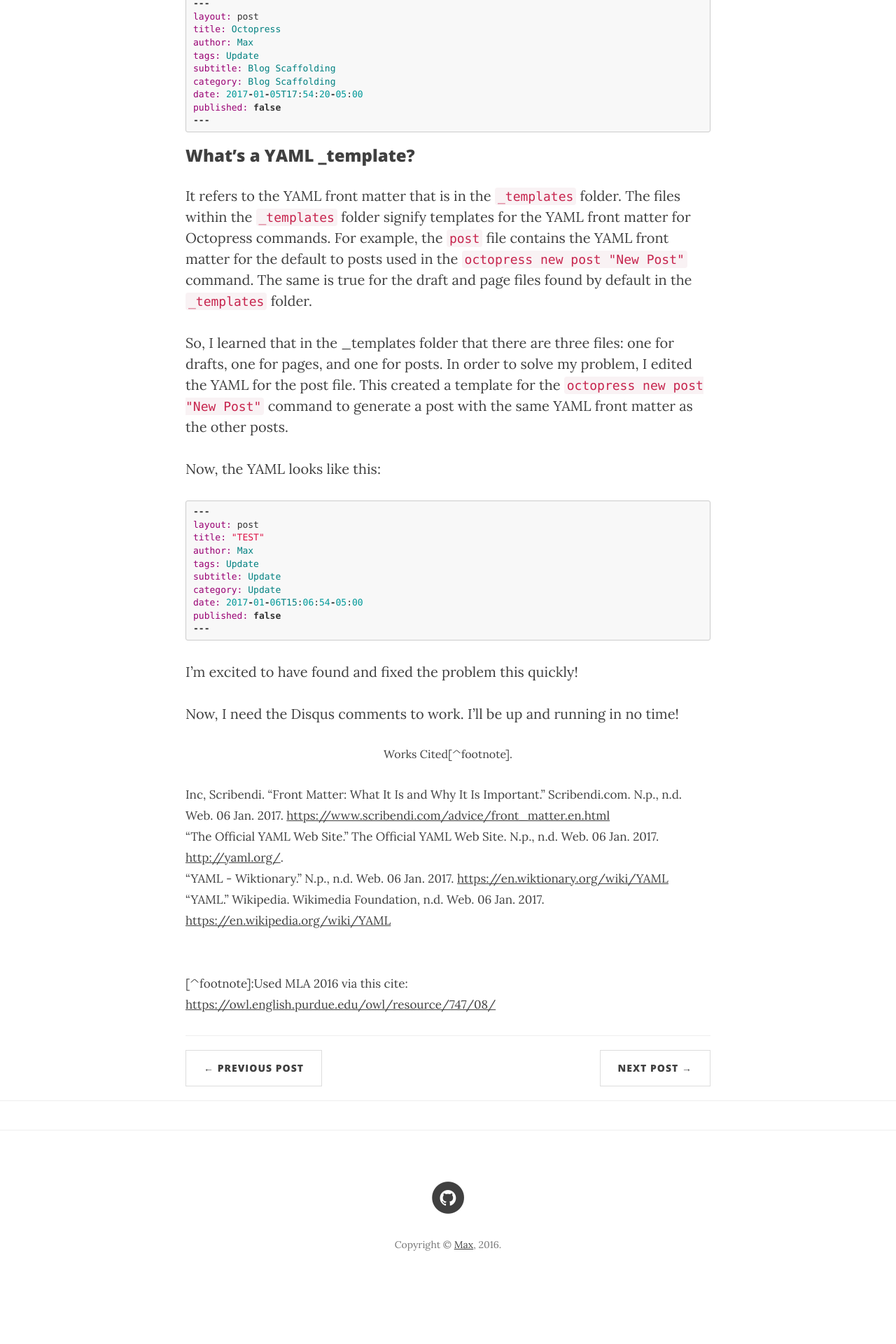
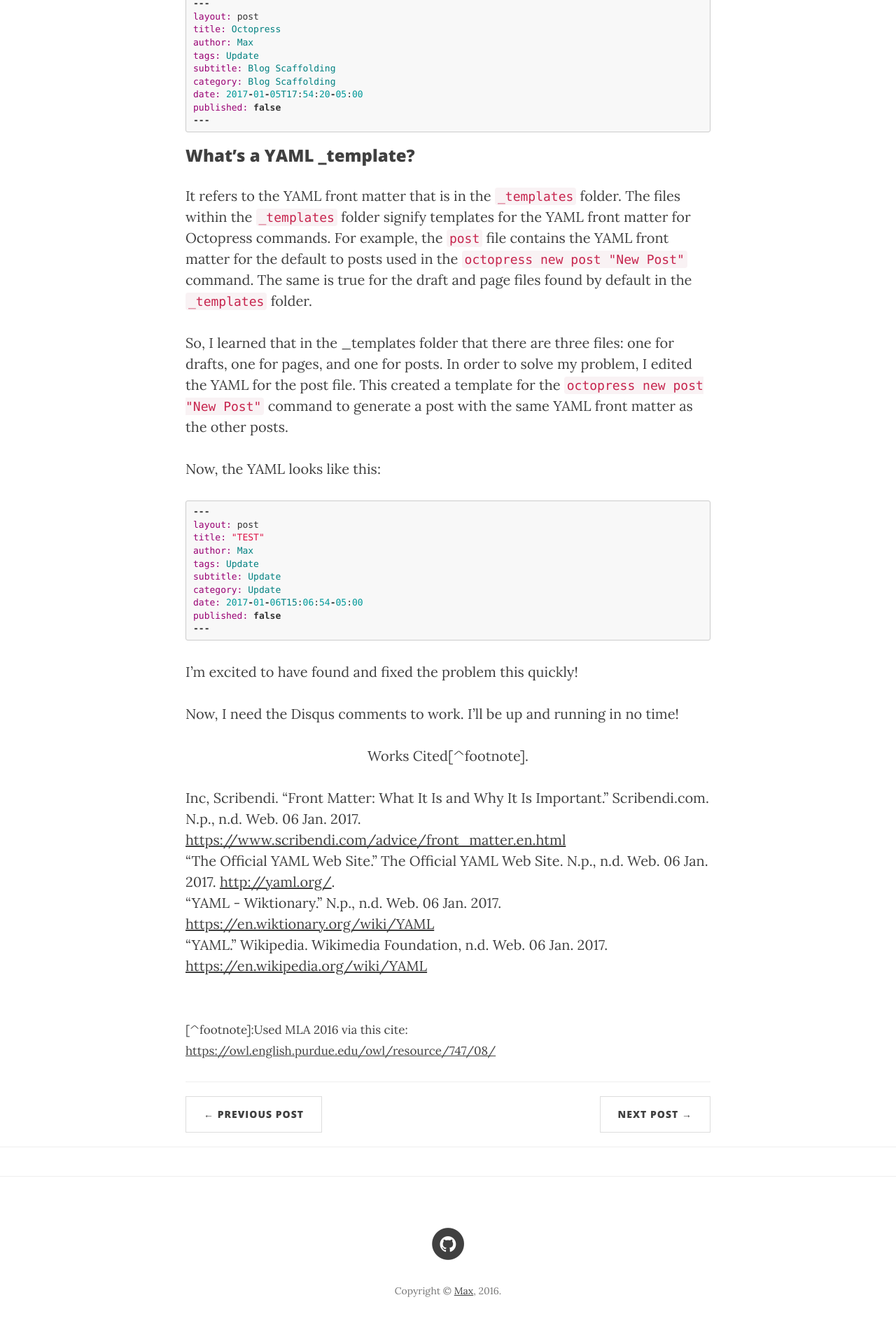
Before and after one commit to maxgrok/maxgrok.github.io_oldversion, a Jekyll site: the page built from _posts/2017-01-06-octopress-YAML-update.markdown, in a window 1280 px wide. Shown: the part 1664-3584 px from the top of the page at 70% size. Built offline with Jekyll 4.4.1, drawn with Linux system fonts in a browser that asks for light colours; nearby versions of some CDN libraries; comment, search, counter and statistics services are not loaded; before the commit the page ends 3518 px from its top, so only the background shows below that.

Commit message:
Updating YAML post

```diff
--- a/_posts/2017-01-06-octopress-YAML-update.markdown
+++ b/_posts/2017-01-06-octopress-YAML-update.markdown
@@ -83,13 +83,11 @@ I'm excited to have found and fixed the problem this quickly!
 
 Now, I need the Disqus comments to work. I'll be up and running in no time!
 
-<p style="text-align:center; font-size: .8em;">Works Cited[^footnote].</p>
-<small>
+<p style="text-align:center;">Works Cited[^footnote].</p>
 Inc, Scribendi. "Front Matter: What It Is and Why It Is Important." Scribendi.com. N.p., n.d. Web. 06 Jan. 2017. <a href="https://www.scribendi.com/advice/front_matter.en.html">https://www.scribendi.com/advice/front_matter.en.html</a><br>
 "The Official YAML Web Site." The Official YAML Web Site. N.p., n.d. Web. 06 Jan. 2017. <a href="http://yaml.org/">http://yaml.org/</a>.<br>
 "YAML - Wiktionary." N.p., n.d. Web. 06 Jan. 2017. <a href="https://en.wiktionary.org/wiki/YAML">https://en.wiktionary.org/wiki/YAML</a><br>
 "YAML." Wikipedia. Wikimedia Foundation, n.d. Web. 06 Jan. 2017. <a href="https://en.wikipedia.org/wiki/YAML">https://en.wikipedia.org/wiki/YAML</a><br>
-</small>
 <br>
 <br>
 <small>[^footnote]:Used MLA 2016 via this cite: <a href="https://owl.english.purdue.edu/owl/resource/747/08/">https://owl.english.purdue.edu/owl/resource/747/08/</a></small>
```
